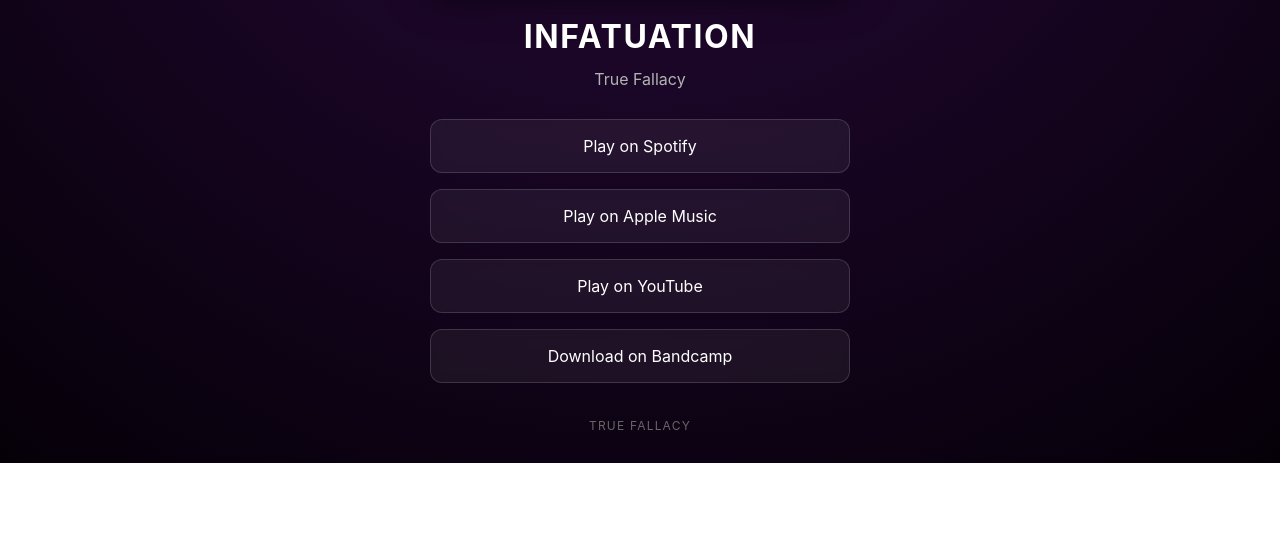
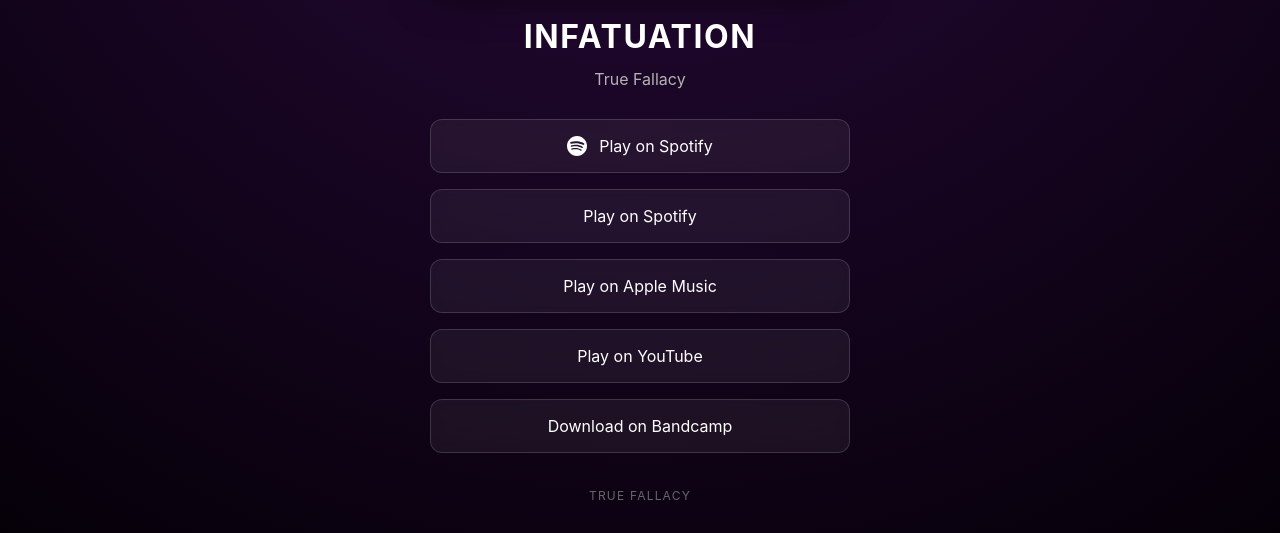
Before and after one commit to truefallacy/truefallacy.github.io, a plain HTML site: page infatuation/index.html in a window 1280 px wide. Shown: the part 367-900 px from the top of the page. Before the commit the page ends 830 px from the top, so only its background shows below. Drawn offline with Linux system fonts and the light colour scheme.

Commit message:
Update index.html

```diff
--- a/infatuation/index.html
+++ b/infatuation/index.html
@@ -63,6 +63,19 @@
       color: #000000;
     }
 
+  .link {
+  display: flex;
+  align-items: center;
+  gap: 12px;
+  justify-content: center;
+}
+
+.link img {
+  width: 20px;
+  height: 20px;
+}
+
+
     footer {
       margin-top: 35px;
       font-size: 0.75rem;
@@ -79,6 +92,11 @@
 
     <h1>INFATUATION</h1>
     <h2>True Fallacy</h2>
+
+<a class="link" href="https://open.spotify.com/album/4Rjc9SkL9ykXBDeq7OqioE?si=sRmXo3LAQNWZLZzKUmeUcA" target="_blank">
+  <img src="../assets/icons/spotify-white.svg" alt="Spotify">
+  Play on Spotify
+</a>
 
 <a class="link" href="https://open.spotify.com/album/4Rjc9SkL9ykXBDeq7OqioE?si=sRmXo3LAQNWZLZzKUmeUcA" target="_blank">
   Play on Spotify
```
